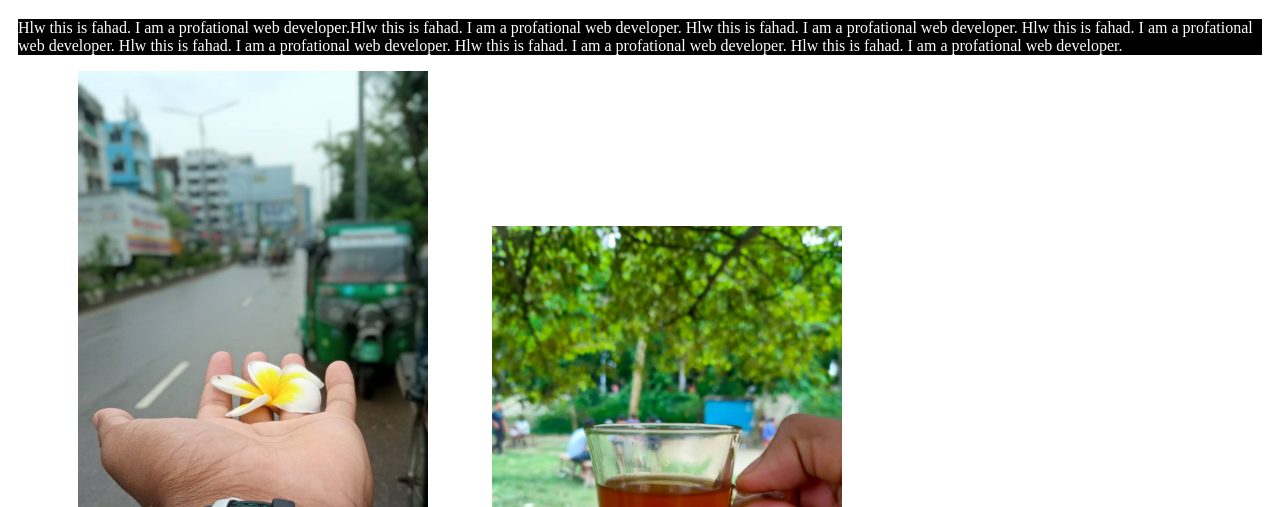
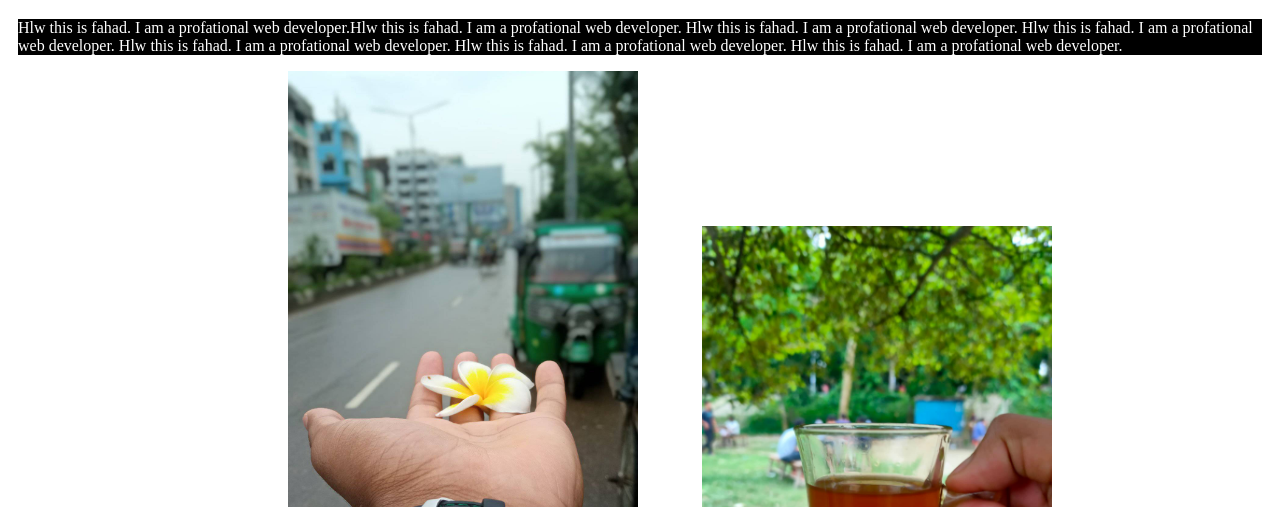
Before and after one commit to almoidfahad/Hodi-ak-ta-bani-ci, a plain HTML site: page index.html in a window 1280 px wide. Shown: the part 293-800 px from the top of the page. Drawn offline with Linux system fonts and the light colour scheme.

Commit message:
second new commit

```diff
--- a/index.html
+++ b/index.html
@@ -34,7 +34,7 @@
             web developer. Hlw this is fahad. I am a profational web developer. Hlw this is fahad. I am a profational web developer. </p>
 
     </div>
-    <div>
+    <div id="photo">
         <img src="image/khat golap.jpg" alt="">
         <img src="image/tee.jpg" alt="">
     </div>
--- a/style.css
+++ b/style.css
@@ -27,3 +27,7 @@ img {
     text-align: center;
     border: 5px solid red;
 }
+
+#photo {
+    text-align: center;
+}
```
